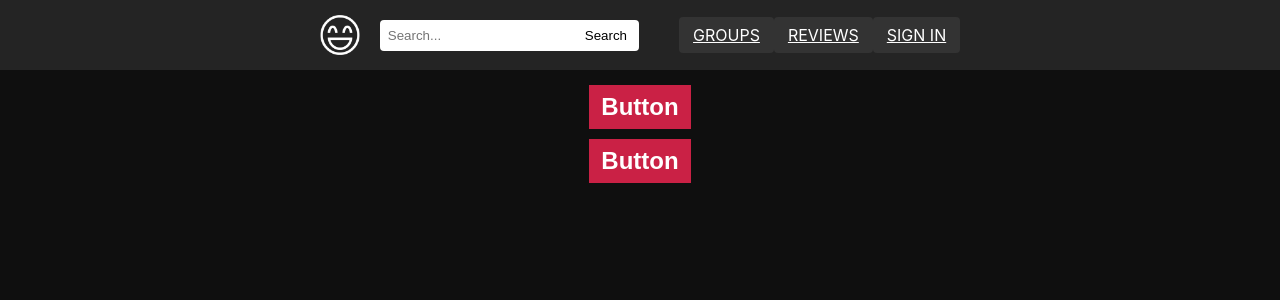
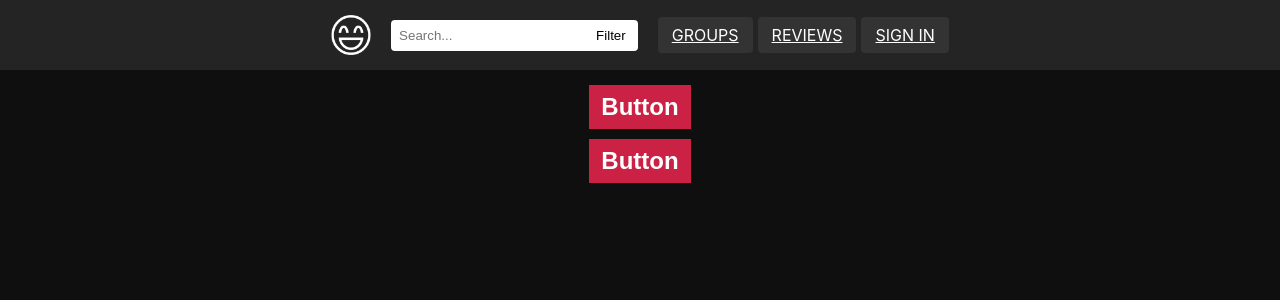
Before and after one commit to oamk-web-r1/r1_web_elokuva, a React (Create React App) app in the folder movie-web-app/: page / in a window 1280 px wide. Shown: the top 300 px of the page. Built offline with nearby package versions, Linux system fonts and the light colour scheme.

Commit message:
Update header.js

```diff
--- a/movie-web-app/src/styled-components/header.js
+++ b/movie-web-app/src/styled-components/header.js
@@ -76,7 +76,7 @@ const HeaderLinks = styled(Link)`
   }
 `;
 
-/*const Header = () => {
+const Header = () => {
   return (
     <HeaderContainer>
       <HeaderContent>
@@ -97,54 +97,6 @@ const HeaderLinks = styled(Link)`
       </HeaderContent>
     </HeaderContainer>
   )
-}*/
-
-const Header = () => {
-  const [searchQuery, setSearchQuery] = useState('');
-  const [searchResults, setSearchResults] = useState([]);
-
-  const handleSearch = async () => {
-    try {
-      const response = await axios.get(`/api/search`, {
-        params: { q: searchQuery },
-      });
-      setSearchResults(response.data.results);
-    } catch (error) {
-      console.error('Error fetching search results:', error);
-    }
-  };
-
-  return (
-    <HeaderContainer>
-      <HeaderContent>
-        <Logo to="/">
-          <img src={logo} alt="Logo" />
-        </Logo>
-
-        <SearchContainer>
-          <SearchInput
-            type="text"
-            placeholder="Search..."
-            value={searchQuery}
-            onChange={(e) => setSearchQuery(e.target.value)}
-          />
-          <FilterButton onClick={handleSearch}>Search</FilterButton>
-        </SearchContainer>
-
-        <div>
-          {searchResults.map(movie => (
-            <div key={movie.id}>{movie.title}</div>
-          ))}
-        </div>
-
-        <div>
-          <HeaderLinks to={'/allgroups'}>GROUPS</HeaderLinks>
-          <HeaderLinks to={'/allreviews'}>REVIEWS</HeaderLinks>
-          <HeaderLinks to={'/signin'}>SIGN IN</HeaderLinks>
-        </div>
-      </HeaderContent>
-    </HeaderContainer>
-  );
-};
+}
 
 export default Header
```
